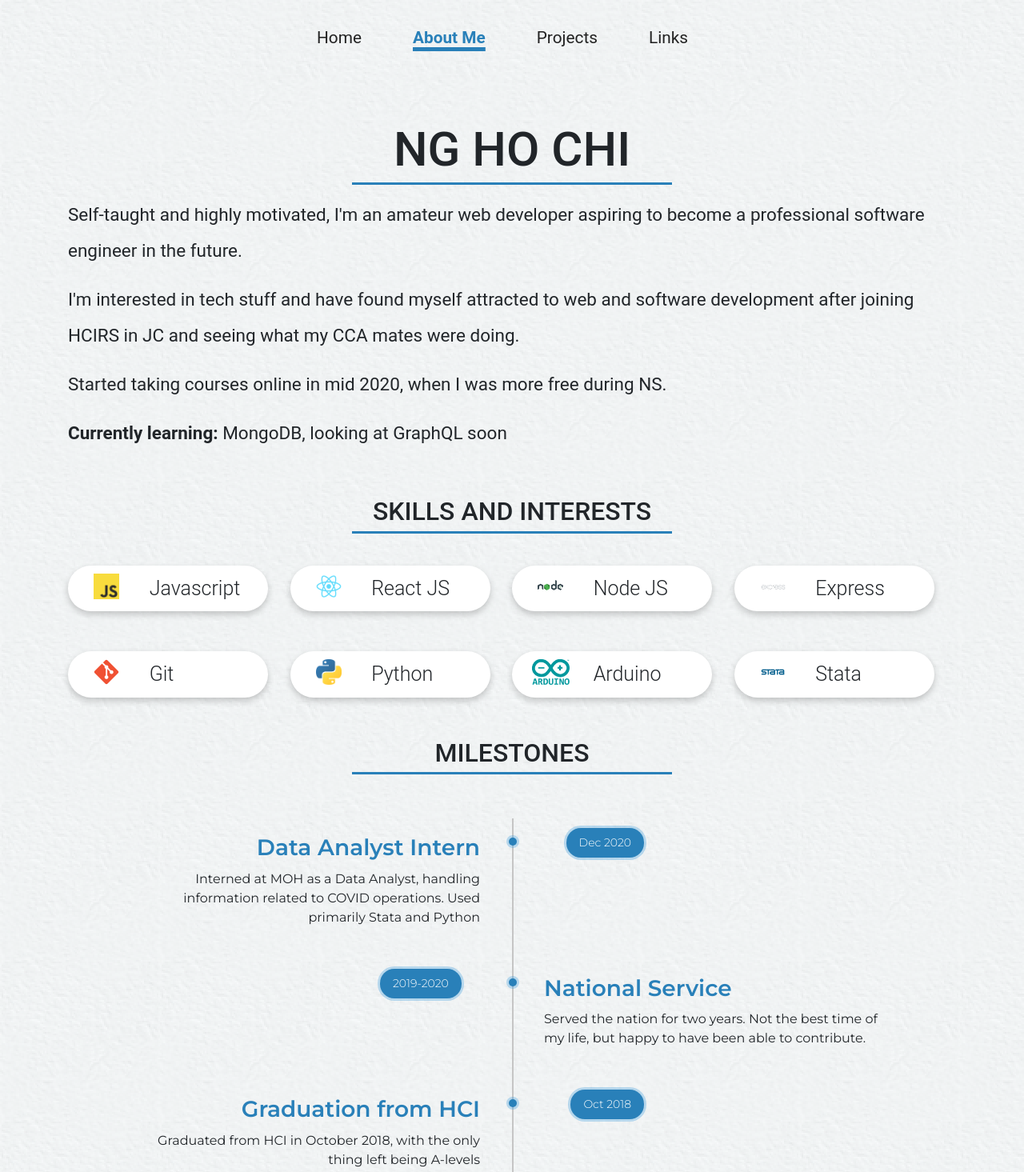
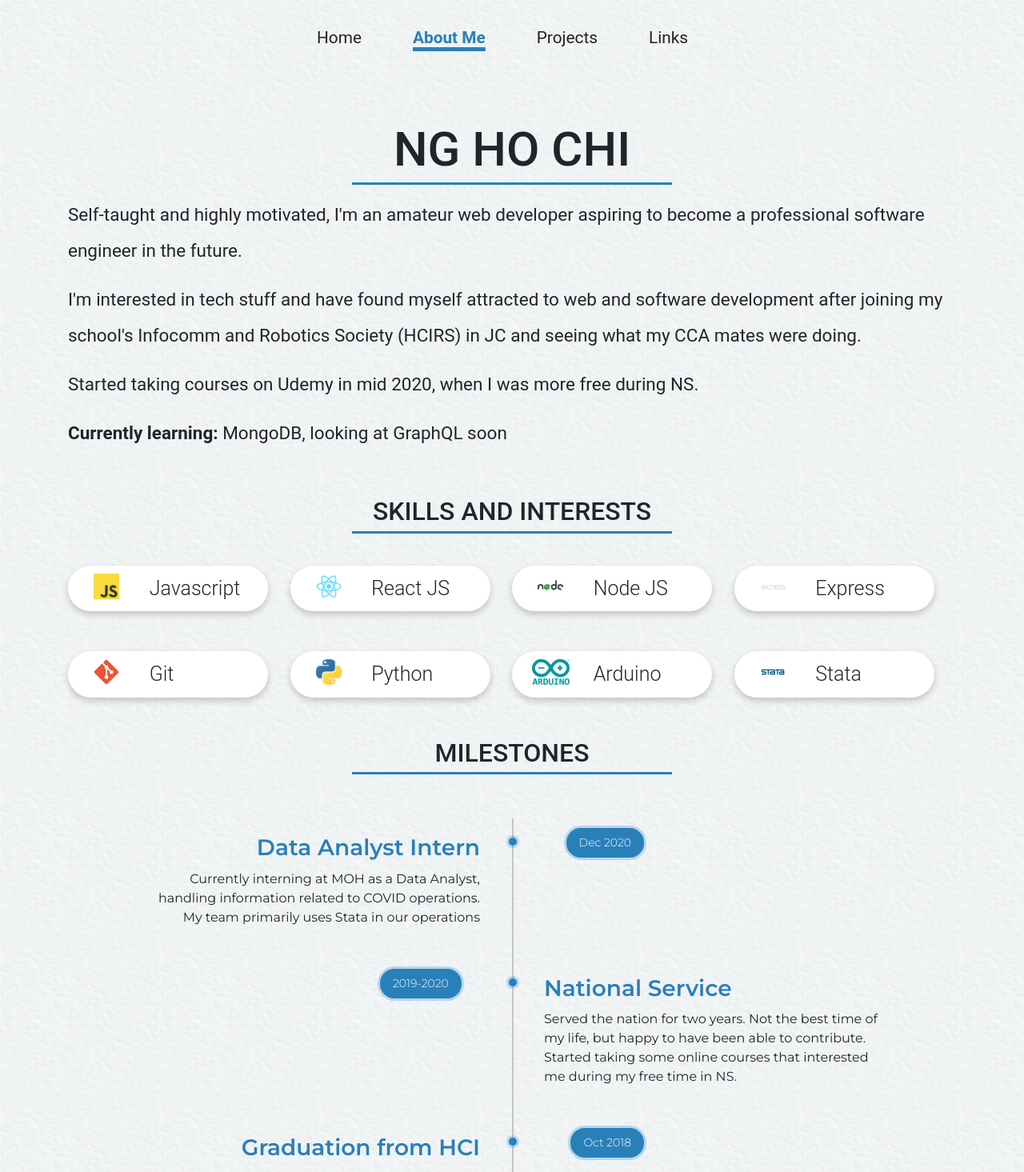
Before and after one commit to nghochi123/website-archive, a React (Create React App) app in the folder hcwebpage/: page /about in a window 1280 px wide. Shown: the top 1465 px of the page at 80% size. Built offline with nearby package versions, Linux system fonts and the light colour scheme.

Commit message:
Changed some text

```diff
--- a/hcwebpage/src/components/Timeline/Timeline.js
+++ b/hcwebpage/src/components/Timeline/Timeline.js
@@ -9,8 +9,8 @@ const Timeline = (props) => {
     return (
         <div className={styles.timeline}>
             <ul>
-                <TimelineItem title="Data Analyst Intern" time="Dec 2020" child={1}>Interned at MOH as a Data Analyst, handling information related to COVID operations. Used primarily Stata and Python</TimelineItem>
-                <TimelineItem title="National Service" time="2019-2020" child={2}>Served the nation for two years. Not the best time of my life, but happy to have been able to contribute.</TimelineItem>
+                <TimelineItem title="Data Analyst Intern" time="Dec 2020" child={1}>Currently interning at MOH as a Data Analyst, handling information related to COVID operations. My team primarily uses Stata in our operations</TimelineItem>
+                <TimelineItem title="National Service" time="2019-2020" child={2}>Served the nation for two years. Not the best time of my life, but happy to have been able to contribute. Started taking some online courses that interested me during my free time in NS.</TimelineItem>
                 <TimelineItem title="Graduation from HCI" time="Oct 2018" child={1}>Graduated from HCI in October 2018, with the only thing left being A-levels</TimelineItem>
                 <TimelineItem title="RoboCup Montreal" time="Jun 2018" child={2}>After clinching the championship title in Singapore, my team was offered an opportunity to represent Singapore in an international Robotics competition.</TimelineItem>
                 <TimelineItem title="Enrolled in HCI" time="Jan 2017" child={1}>Got into HCI after doing well for my O-levels, and managed to join HCIRS, where my interest in building and creating developed.</TimelineItem>
--- a/hcwebpage/src/containers/About/About.js
+++ b/hcwebpage/src/containers/About/About.js
@@ -5,10 +5,7 @@ import Layout from '../../components/Layout/Layout';
 import Timeline from '../../components/Timeline/Timeline';
 import Cards from '../../components/Cards/Cards';
 
-
-
 import styles from './About.module.css';
-
 
 const About = props => {
     return (
@@ -18,8 +15,8 @@ const About = props => {
                 <Row>
                     <Col className={styles.text}>
                         <p>Self-taught and highly motivated, I'm an amateur web developer aspiring to become a professional software engineer in the future.</p>
-                        <p>I'm interested in tech stuff and have found myself attracted to web and software development after joining HCIRS in JC and seeing what my CCA mates were doing.</p>
-                        <p>Started taking courses online in mid 2020, when I was more free during NS.</p>
+                        <p>I'm interested in tech stuff and have found myself attracted to web and software development after joining my school's Infocomm and Robotics Society (HCIRS) in JC and seeing what my CCA mates were doing.</p>
+                        <p>Started taking courses on Udemy in mid 2020, when I was more free during NS.</p>
                         <p><strong>Currently learning:</strong> MongoDB, looking at GraphQL soon</p>
                     </Col>
                 </Row>
```
